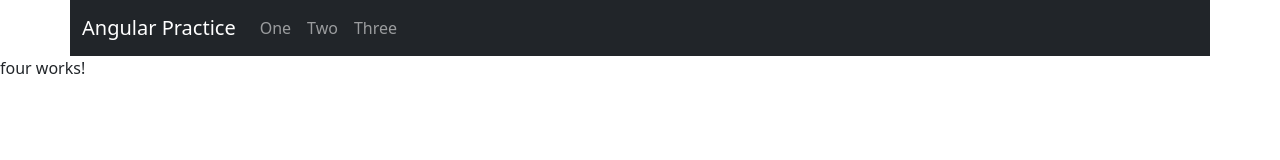
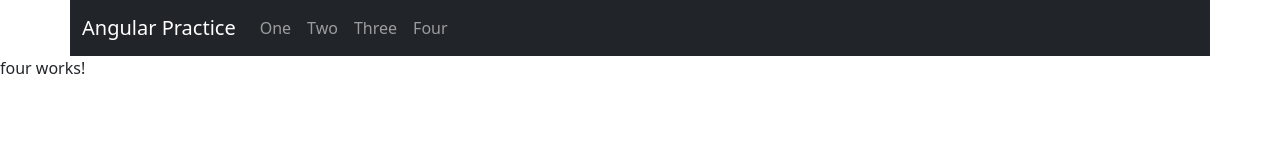
Before and after one commit to kishor96k/Angular_Challanges_Scenarios, an Angular app: page /four in a window 1280 px wide. Shown: the top 160 px of the page. Built offline with nearby package versions, Linux system fonts and the light colour scheme.

Commit message:
added the route for the four proejct

```diff
--- a/src/app/app.component.html
+++ b/src/app/app.component.html
@@ -19,6 +19,9 @@
                         <li class="nav-item">
                             <a class="nav-link" routerLink="/three">Three</a>
                         </li>
+                        <li class="nav-item">
+                            <a class="nav-link" routerLink="/four">Four</a>
+                        </li>
                     </ul>
                 </div>
             </div>
--- a/src/app/four_practice/four/four.component.ts
+++ b/src/app/four_practice/four/four.component.ts
@@ -1,10 +1,15 @@
-import { Component } from '@angular/core';
+import { Component, OnInit } from '@angular/core';
 
 @Component({
   selector: 'app-four',
   templateUrl: './four.component.html',
   styleUrls: ['./four.component.css']
 })
-export class FourComponent {
+export class FourComponent implements OnInit {
+
+  constructor() { }
+  ngOnInit(): void {
+  }
+
 
 }
```
